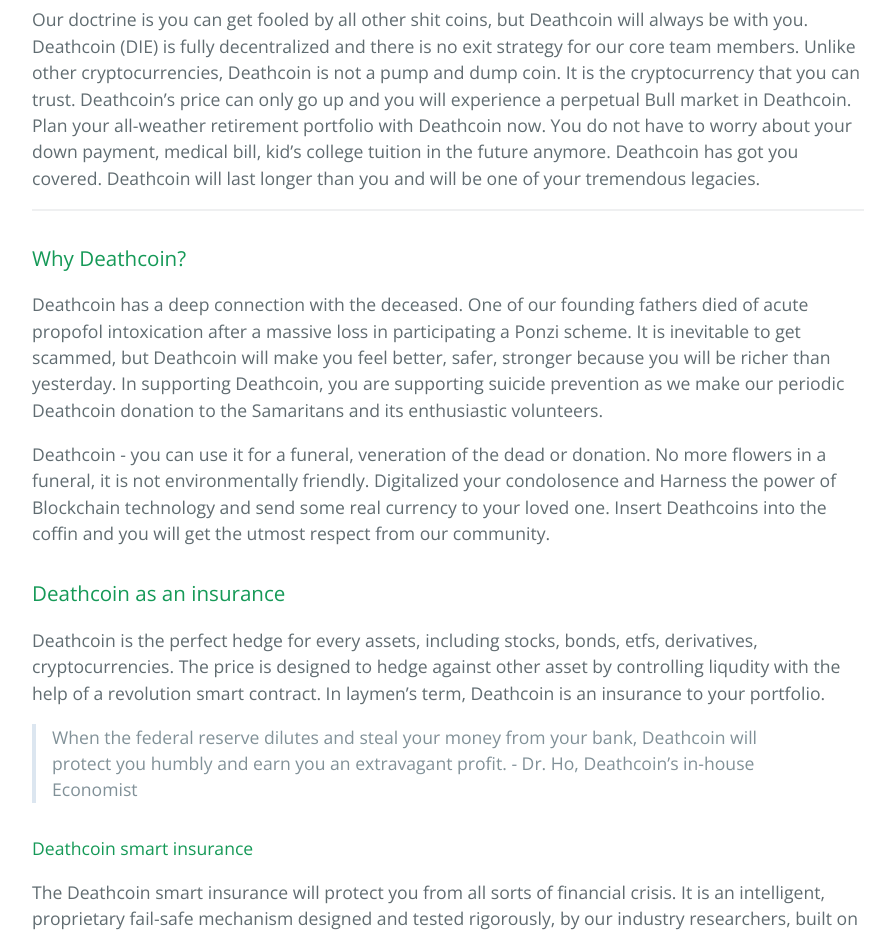
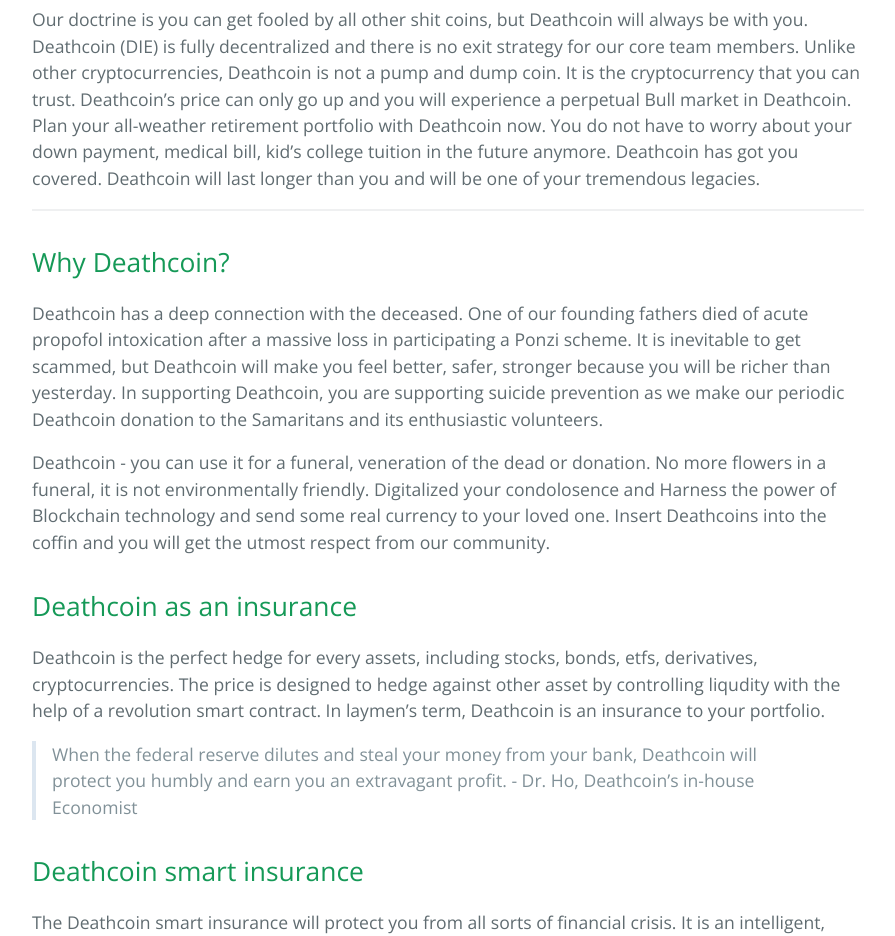
Before and after one commit to DeathcoinOfficial/Deathcoin, a Jekyll site: the page built from index.md, in a window 1280 px wide. Shown: the part 973-1909 px from the top of the page, without its empty margins (192-1087 px from the left). Built offline with Jekyll 4.4.1, drawn with Linux system fonts in a browser that asks for light colours; our own code applies the rules of GitHub Pages for plain Markdown files.

```diff
--- a/index.md
+++ b/index.md
@@ -14,14 +14,14 @@ Our doctrine is you can get fooled by all other shit coins, but Deathcoin will a
 
 * * *
 
-### Why Deathcoin?
+## Why Deathcoin?
 
 Deathcoin has a deep connection with the deceased. One of our founding fathers died of acute propofol intoxication after a massive loss in participating a Ponzi scheme. It is inevitable to get scammed, but Deathcoin will make you feel better, safer, stronger because you will be richer than yesterday. In supporting Deathcoin, you are supporting suicide prevention as we make our periodic Deathcoin donation to the Samaritans and its enthusiastic volunteers.
 
 Deathcoin - you can use it for a funeral, veneration of the dead or donation. No more flowers in a funeral, it is not environmentally friendly. Digitalized your condolosence and Harness the power of Blockchain technology and send some real currency to your loved one. Insert Deathcoins into the coffin and you will get the utmost respect from our community.
 
 
-### Deathcoin as an insurance
+## Deathcoin as an insurance
 
 Deathcoin is the perfect hedge for every assets, including stocks, bonds, etfs, derivatives, cryptocurrencies. The price is designed to hedge against other asset by controlling liqudity with the help of a revolution smart contract. In laymen's term, Deathcoin is an insurance to your portfolio.
 
@@ -29,7 +29,7 @@ Deathcoin is the perfect hedge for every assets, including stocks, bonds, etfs,
 >When the federal reserve dilutes and steal your money from your bank, Deathcoin will protect you humbly and earn you an extravagant profit. - Dr. Ho, Deathcoin's in-house Economist
 
 
-#### Deathcoin smart insurance
+## Deathcoin smart insurance
 The Deathcoin smart insurance will protect you from all sorts of financial crisis. It is an intelligent, proprietary fail-safe mechanism designed and tested rigorously, by our industry researchers, built on top of the Trc20 blockchain with a smart contract. During major financial crashes, our automated intelligent liqudity controlling system will retire a calculated amount of Deathcoin. The price of the remaining Deathcoin will rise and protect you from the gay bears.
 
 The smart contract is currently under Alpha phase and will be launched after our risk management analyst's audit.
@@ -54,7 +54,7 @@ def smart_insurance(financial_crisis_indicator):
 
 * * *
 
-### A fairer financial system
+## A fairer financial system
 
 ![image](https://mk0appinventiv4394ey.kinstacdn.com/wp-content/uploads/sites/1/2020/02/components-of-Decentralized-finance.png)
 
@@ -64,7 +64,7 @@ Today, billions of people can’t open bank accounts, others have their loan blo
 
 * * *
 
-### Get started
+## Get started
 [Deathcoin official website](https://deathcoinofficial.github.io/Deathcoin/) is your portal into the world of Deathcoin. The tech is new and ever-evolving – it helps to have a guide. Here's what we recommend you do if you want to dive in.
 
 - [x] Diamand hands
@@ -72,7 +72,7 @@ Today, billions of people can’t open bank accounts, others have their loan blo
 - [ ] Avoid scams
 - [x] Invest in Deathcoins
 
-#### How to get Deathcoin?
+## How to get Deathcoin?
 
 ![image](https://www.recast1.org/images/logos/JustSwap.png)
 
@@ -82,12 +82,12 @@ Today, billions of people can’t open bank accounts, others have their loan blo
 
 
 * * *
-### Covid-19 contribution
+## Covid-19 contribution
 For every death due to Covid-19, 1 DIE will be sent to our deceased founder wallet address. There is no way to retrieve the Deathcoin unless our founder revives. We want to show our sincere support to the Covid-19 victims and Deathcoin is a symbol of hope in the afterlife.
 
 
 * * *
-### Community
+## Community
 The community has built a booming digital economy, bold new ways for creators to hedge against scams online, and so much more. It's open to everyone, wherever you are in the world – all you need is the internet.
 
 We will have our subreddit soon.
@@ -95,9 +95,9 @@ We will have our subreddit soon.
 ![til](https://media.tenor.com/images/9eeb440b74b6faa7bf8563f12ba9a5c9/tenor.gif)
 
 
-### Our team
+## Our team
 We come from different fields. We are a team of Engineer, Economist, Risk management analyst, Banker, Doctor, Lawyer and Physicist. We all have one thing in common. We were victims of a ponzi scheme and we swore to protect everyone from a ponzi scheme.
 
 * * *
-### Support or Contact
+## Support or Contact
 Deathcoin (DIE) Free dopping will be coming soon. Check out our [Twitter](https://mobile.twitter.com/deathcoinoffic1/media), [reddit](https://www.reddit.com/user/DeathcoinOfficial) and we’ll help you sort it out!
```
